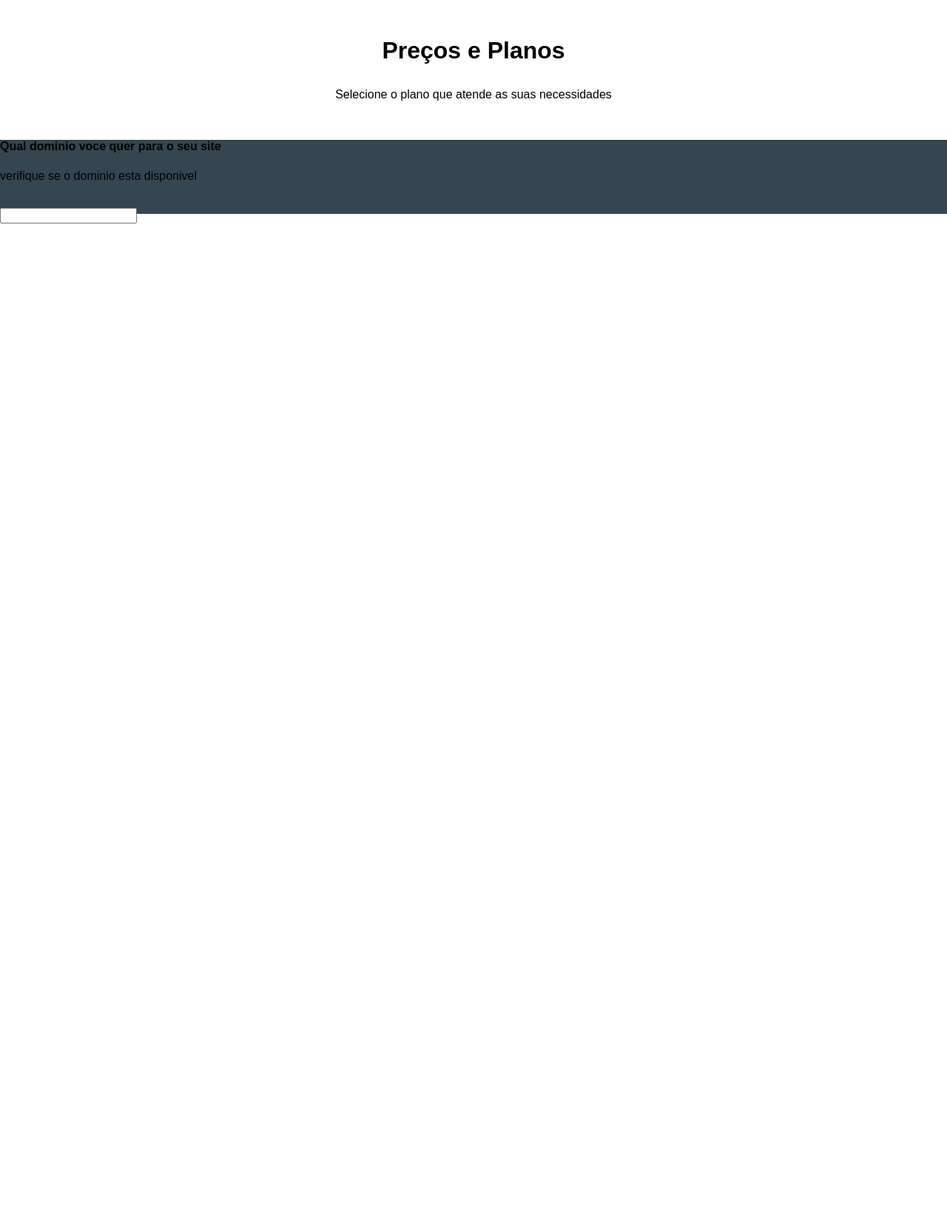
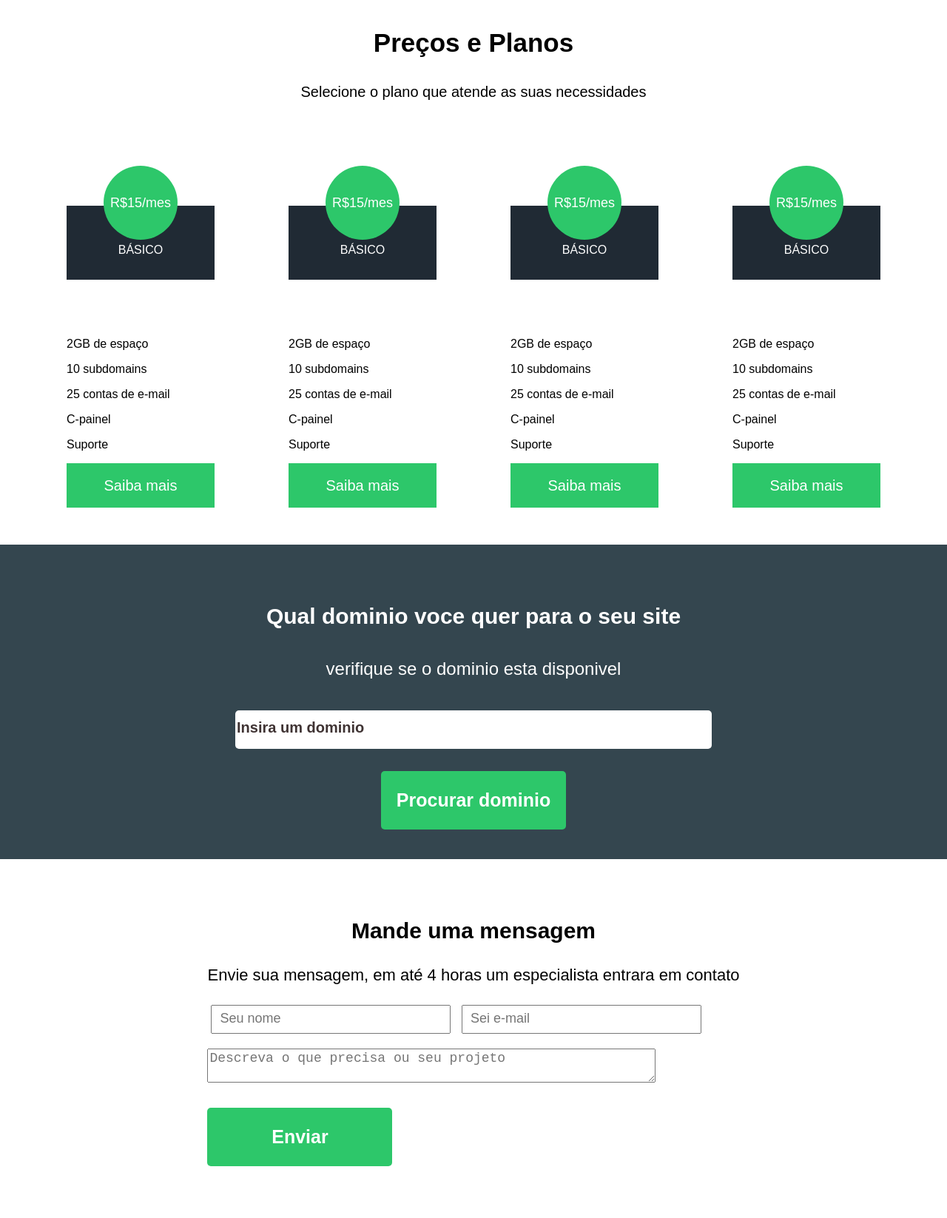
Before and after one commit to jpdias21/Front-end---HTML-CSS-JavaScript-React-e-, a plain HTML site: page 8_HDC_HOST/0.1FeitoPorMimApenasVendoAPagina/index.html in a window 1280 px wide. Shown: the part 707-2353 px from the top of the page at 74% size. Before the commit the page ends 1009 px from the top, so only its background shows below. Drawn offline with Linux system fonts and the light colour scheme.

Commit message:
Finalizei a pagina(apenas olhando), 17/01/2024 6 horas

```diff
--- a/8_HDC_HOST/0.1FeitoPorMimApenasVendoAPagina/css/index.css
+++ b/8_HDC_HOST/0.1FeitoPorMimApenasVendoAPagina/css/index.css
@@ -1,21 +1,23 @@
-html, body {
+html,
+body {
     margin: 0;
     padding: 0;
     width: 100%;
-    height: 100%;
+    height: 1200px;
     font-family: Arial, Helvetica, sans-serif;
     font-family: 22px;
     color: white;
 }
 
 
-.boxNavBar{
+.boxNavBar {
     background-color: #232931;
     width: 100%vh;
     padding-top: 10px;
     margin-bottom: 0;
 }
-.navBarList{
+
+.navBarList {
     display: flex;
     justify-content: flex-end;
     align-items: center;
@@ -23,13 +25,14 @@ html, body {
     margin-bottom: 0;
     list-style-type: none;
 }
-.navButton{
-font-size: 22px;
-padding: 10px;
-padding-bottom: 15px;
+
+.navButton {
+    font-size: 22px;
+    padding: 10px;
+    padding-bottom: 15px;
 }
 
-#navEntrar{
+#navEntrar {
     color: white;
     padding: 12px;
     background-color: #62c86c;
@@ -38,48 +41,203 @@ padding-bottom: 15px;
     font-size: 24px;
 }
 
-.boxImg{
+.boxImg {
     display: flex;
     background-image: url(../img/360_F_986834525_ikDftpdk2wPLquT8C36MFJ702tUFNTbG.jpg);
     width: 100%;
     height: 360px;
     margin-top: 0;
 }
-.boxImaText{
+
+.boxImaText {
     text-align: center;
     margin: auto;
     font-size: 30px;
 }
-main{
+
+main {
     color: black;
 }
-.box-information{
+
+.box-information {
     display: flex;
     align-items: center;
     justify-content: space-between;
     padding: 15px;
     margin-top: 15px;
 }
-.information-01{
+
+.information-01 {
     height: 150px;
     text-align: center;
     padding: 10px;
     margin: 10px;
     word-break: break-all;
 }
-.textPLanPrice{
+
+/*Plan*/
+.box-pricePLan {
+    display: grid;
+    place-items: center;
+
+}
+.box-pricePlan04ofers{
+    display: flex;
+    align-items: center;
+    justify-content: space-between;
+
+}
+.boxOffersPlans{
+    width: 200px;
+    margin: 50px;
+}
+.boxOffersPlans button{
+    background-color: #2dc76a;
+    border:  #2dc76a;
+    width: 100%;
+    height: 60px;
+}
+.boxOffersPlans span{
+    color: white;
+    font-size: 20px;
+}
+#textPricePlan01{
+    font-size: 35px;
+    text-align: center;
+    font-weight: bold;
+}
+#textPricePlan02{
+    font-size: 20px;
+}
+#oferGreen{
+    background-color: #2dc76a;
+    color: white;
+    font-size: 18px;
+    text-align: center;
+    height: 100px;
+    width: 100px;
     margin: auto;
+    line-height: 100px;
+    border-radius: 50%;
+    position: relative;
+    z-index: 2;
+}
+#oferBlue{
+    color: white;
+    background-color: #202a34;
+    height: 100px;
     text-align: center;
-    padding: 15px;
+    line-height: 120px;
+    position: relative;
+    top: -62px;
+    z-index: 1;
 }
-#textPricePlan{
-    font-size: 32px;
+
+/*Plan*/
+
+/* Check domain*/
+.checkDomain {
+    height: auto;
+    background-color: #34464f;
+    padding: 40px;
+    display: flex;
+    justify-content: center;
+    align-items: center;
+}
+
+.boxSectionInformation {
+    color: white;
+    text-align: center;
+    padding: 0;
+    margin: 0;
+}
+
+#boxSectionInformation-text {
+    font-size: 30px;
+}
+
+#boxSectionInformation-text02 {
+    font-size: 24px;
+}
+
+.checkDomain input {
+    height: 50px;
+    width: 50vw;
+    border: white;
+    border-radius: 5px;
+}
+
+.checkDomain input::placeholder {
+    font-size: 20px;
+    font-weight: bold;
+    color: rgb(63, 51, 51);
+}
+
+#cheakDomainButton {
+    margin-top: 30px;
+    width: 250px;
+    padding: 0;
+    background-color: #2dc76a;
+    border: #2dc76a;
+    border-radius: 5px;
+}
+
+#cheakDomainButton p {
+    font-size: 25px;
+    color: white;
     font-weight: bold;
 }
 
+/* Check domain*/
 
-/* Check domain*/
-.checkDomain{
-    height: 100px;
-    background-color: #34464f;
+/*Contact Form*/
+.contatacForm {
+    margin: 20px;
+    padding: 30px;
+    display: flex;
+    align-items: center;
+    justify-content: center;
 }
+
+#contacformText01 {
+    font-size: 30px;
+    font-weight: bold;
+    text-align: center;
+}
+
+#contacformText02 {
+    font-size: 22px;
+}
+
+.contatacForm input {
+    padding: 10px;
+    margin: 5px;
+    margin-bottom: 20px;
+    width: 300px;
+}
+
+.contatacForm input::placeholder {
+    font-size: 18px;
+}
+
+.contatacForm textarea {
+    width: 600px;
+    font-size: 18px;
+}
+
+.contatacForm button {
+    margin-top: 30px;
+    width: 250px;
+    padding: 0;
+    background-color: #2dc76a;
+    border: #2dc76a;
+    border-radius: 5px;
+
+}
+
+.contatacForm button {
+    font-size: 25px;
+    color: white;
+    font-weight: bold;
+    margin-bottom: 40px;
+}
--- a/8_HDC_HOST/0.1FeitoPorMimApenasVendoAPagina/index.html
+++ b/8_HDC_HOST/0.1FeitoPorMimApenasVendoAPagina/index.html
@@ -1,13 +1,16 @@
+<!--NAO ESTA RESPONSIVO-->
 <!DOCTYPE html>
 <html lang="en">
+
 <head>
     <meta charset="UTF-8">
     <meta name="viewport" content="width=device-width, initial-scale=1.0">
     <link rel="stylesheet" href="./css/index.css">
     <title>Document</title>
 </head>
+
 <body>
-    <header >
+    <header>
         <nav class="boxNavBar">
             <ul class="navBarList">
                 <li class="navButton">Home</li>
@@ -48,24 +51,102 @@
                     </div>
                 </section>
                 <br>
+        </section>
+
+        <!--Plan-->
         <section class="box-pricePLan">
-                    <div class="textPLanPrice">
-                        <p id="textPricePlan">Preços e Planos</p>
-                        <p>Selecione o plano que atende as suas necessidades</p>
+
+            <div class="textPlanPrice">
+                <p id="textPricePlan01">Preços e Planos</p>
+                <p id="textPricePlan02">Selecione o plano que atende as suas necessidades</p>
+            </div>
+            <br>
+            <section class="box-pricePlan04ofers">
+                <div class="boxOffersPlans">
+                    <p id="oferGreen">R$15/mes</p>
+                    <p id="oferBlue">BÁSICO</p>
+                    <p>2GB de espaço</p>
+                    <p>10 subdomains</p>
+                    <p>25 contas de e-mail</p>
+                    <p>C-painel</p>
+                    <p>Suporte</p>
+                    <button><span>Saiba mais</span></button>
+
+                </div>
+                <div class="boxOffersPlans">
+                    <p id="oferGreen">R$15/mes</p>
+                    <p id="oferBlue">BÁSICO</p>
+                    <p>2GB de espaço</p>
+                    <p>10 subdomains</p>
+                    <p>25 contas de e-mail</p>
+                    <p>C-painel</p>
+                    <p>Suporte</p>
+                    <button><span>Saiba mais</span></button>
+
+
+                </div>
+                <div class="boxOffersPlans">
+                    <p id="oferGreen">R$15/mes</p>
+                    <p id="oferBlue">BÁSICO</p>
+                    <p>2GB de espaço</p>
+                    <p>10 subdomains</p>
+                    <p>25 contas de e-mail</p>
+                    <p>C-painel</p>
+                    <p>Suporte</p>
+                    <button><span>Saiba mais</span></button>
+
+
+                </div>
+                <div class="boxOffersPlans">
+                    <p id="oferGreen">R$15/mes</p>
+                    <p id="oferBlue">BÁSICO</p>
+                    <p>2GB de espaço</p>
+                    <p>10 subdomains</p>
+                    <p>25 contas de e-mail</p>
+                    <p>C-painel</p>
+                    <p>Suporte</p>
+                    <button><span>Saiba mais</span></button>
+
+
                 </div>
             </section>
+            <!--Plan-->
+
+        </section>
     </article>
+    <!-- SECTION check domain-->
     <article class="checkDomain">
-                <!-- SECTION chack domain-->
-                <setion>
-                    <h4>Qual dominio voce quer para o seu site</h4>
-                    <p>verifique se o dominio esta disponivel</p>
+        <setion class="boxSectionInformation">
+            <h4 id="boxSectionInformation-text">Qual dominio voce quer para o seu site</h4>
+            <p id="boxSectionInformation-text02">verifique se o dominio esta disponivel</p>
             <br>
-                    <input type="text" >
+            <input type="text" placeholder="Insira um dominio">
+            <br>
+            <button id="cheakDomainButton">
+                <p>Procurar dominio</p>
+            </button>
         </setion>
     </article>
-        </section>
+    <!-- SECTION check domain-->
+        <!--Contact form-->
+        <footer class="contatacForm">
+            <form action="">
+                <p id="contacformText01">Mande uma mensagem</p>
+                <p id="contacformText02">
+                    Envie sua mensagem, em até 4 horas um especialista entrara em contato
+                </p>
+                <input type="text" placeholder="Seu nome">
+                <input type="email" placeholder="Sei e-mail">
+                <br>
+                <textarea id="textArea" placeholder="Descreva o que precisa ou seu projeto"></textarea>
+                <br>
+                <button type="submit">
+                    <p>Enviar</p>
+                </button>
+            </form>
+        </footer>
     </main>
 
 </body>
+
 </html>
```
Also changed, not shown: 3 other files. Lines whose indentation alone changed are shown as unchanged.
